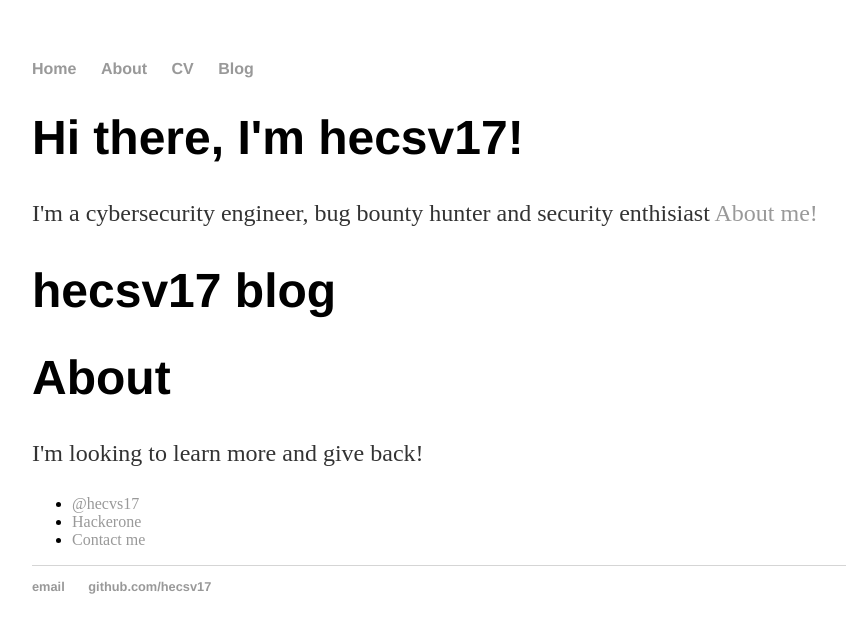
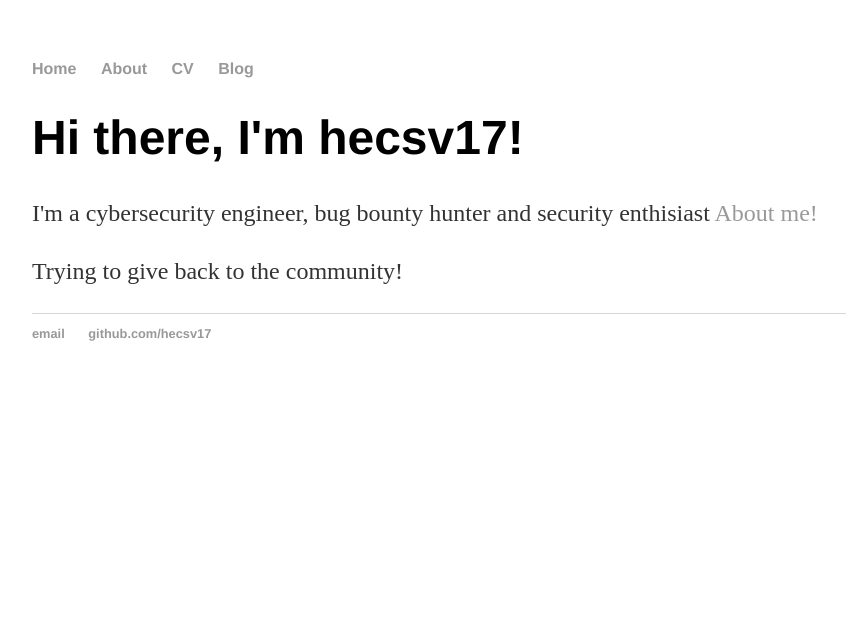
Before and after one commit to hecsv17/hecsv17.github.io, a Jekyll site: the page built from index.html, in a window 1280 px wide. Shown: the top 633 px of the page, without its empty margins (160-1006 px from the left). Built offline with Jekyll 4.4.1, drawn with Linux system fonts in a browser that asks for light colours.

Commit message:
Update index.html

```diff
--- a/index.html
+++ b/index.html
@@ -5,12 +5,5 @@ title: hecsv17 blog
 <div class="blurb">
 	<h1>Hi there, I'm hecsv17!</h1>
 	<p>I'm a cybersecurity engineer, bug bounty hunter and security enthisiast <a href="/about">About me!</a></p>
+	<p>Trying to give back to the community!</p>
 </div><!-- /.blurb -->
-
-
-<h1>{{ page.title }}</h1>
-<p class="meta">{{ page.date | date_to_string }}</p>
-
-<div class="post">
-  {{ content }}
-</div>
```
